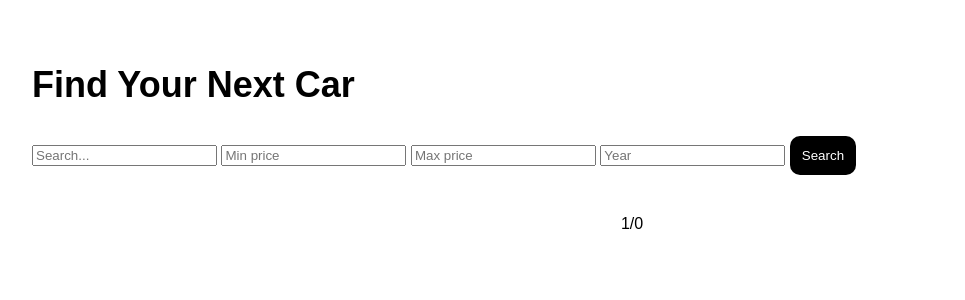
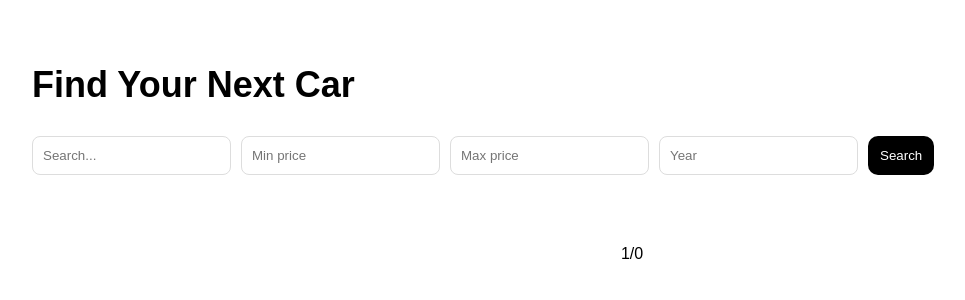
Before and after one commit to djvibez29/tomzkid-prestige-motors, a Flask app: page / in a window 1280 px wide. Shown: the part 67-367 px from the top of the page, without its empty margins (8-973 px from the left). Run offline with Flask 3, Linux system fonts and the light colour scheme; data that the repository does not hold is empty.

Commit message:
Add filter and detail styles to CSS

```diff
--- a/static/css/style.css
+++ b/static/css/style.css
@@ -125,3 +125,25 @@ button:hover {
 .danger {
     color:red;
 }
+.filters {
+    display:flex;
+    gap:10px;
+    margin-bottom:30px;
+}
+
+.filters input {
+    padding:10px;
+    border-radius:8px;
+    border:1px solid #ddd;
+}
+
+.detail {
+    display:grid;
+    grid-template-columns:1fr 1fr;
+    gap:40px;
+}
+
+.detail img {
+    width:100%;
+    border-radius:18px;
+}
```
